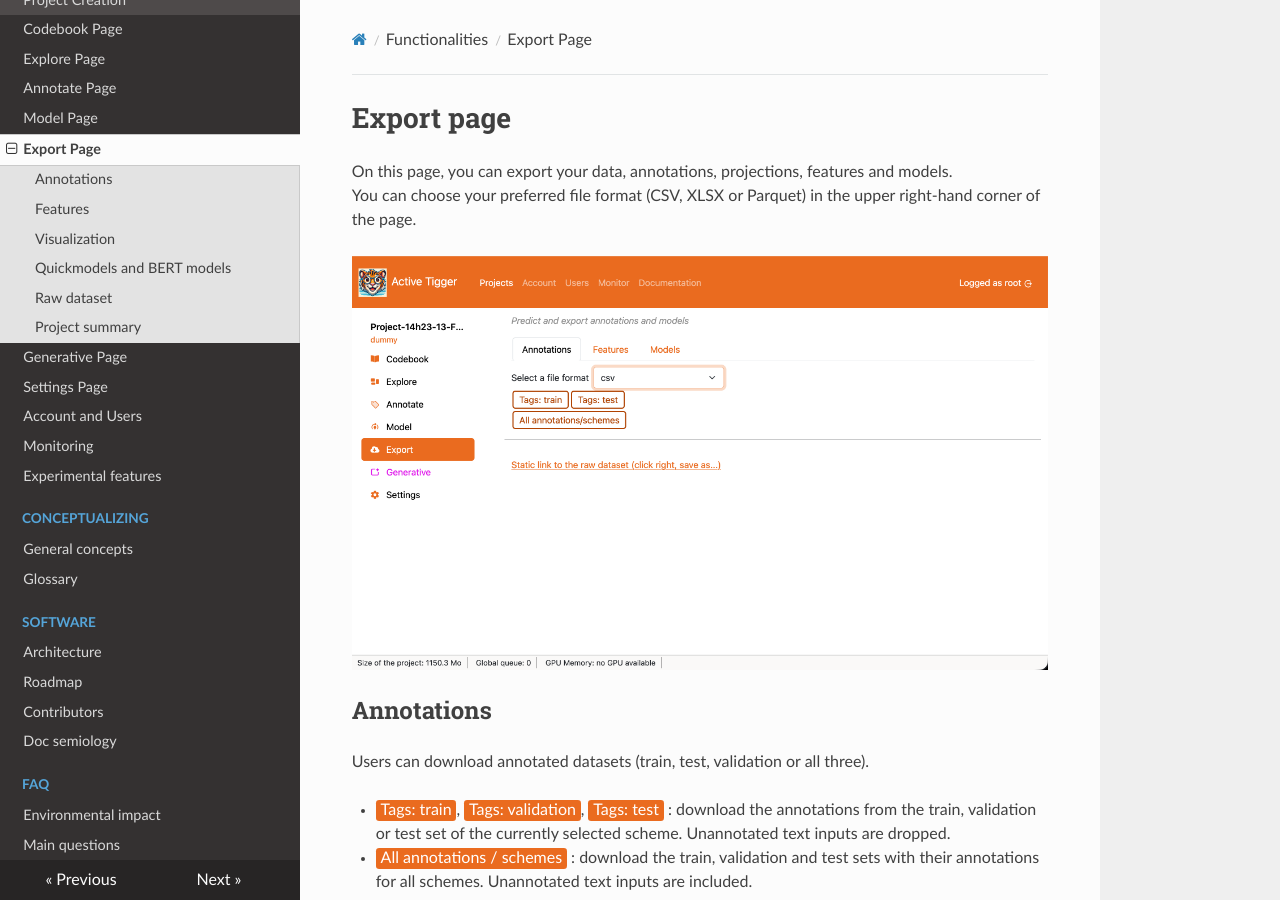
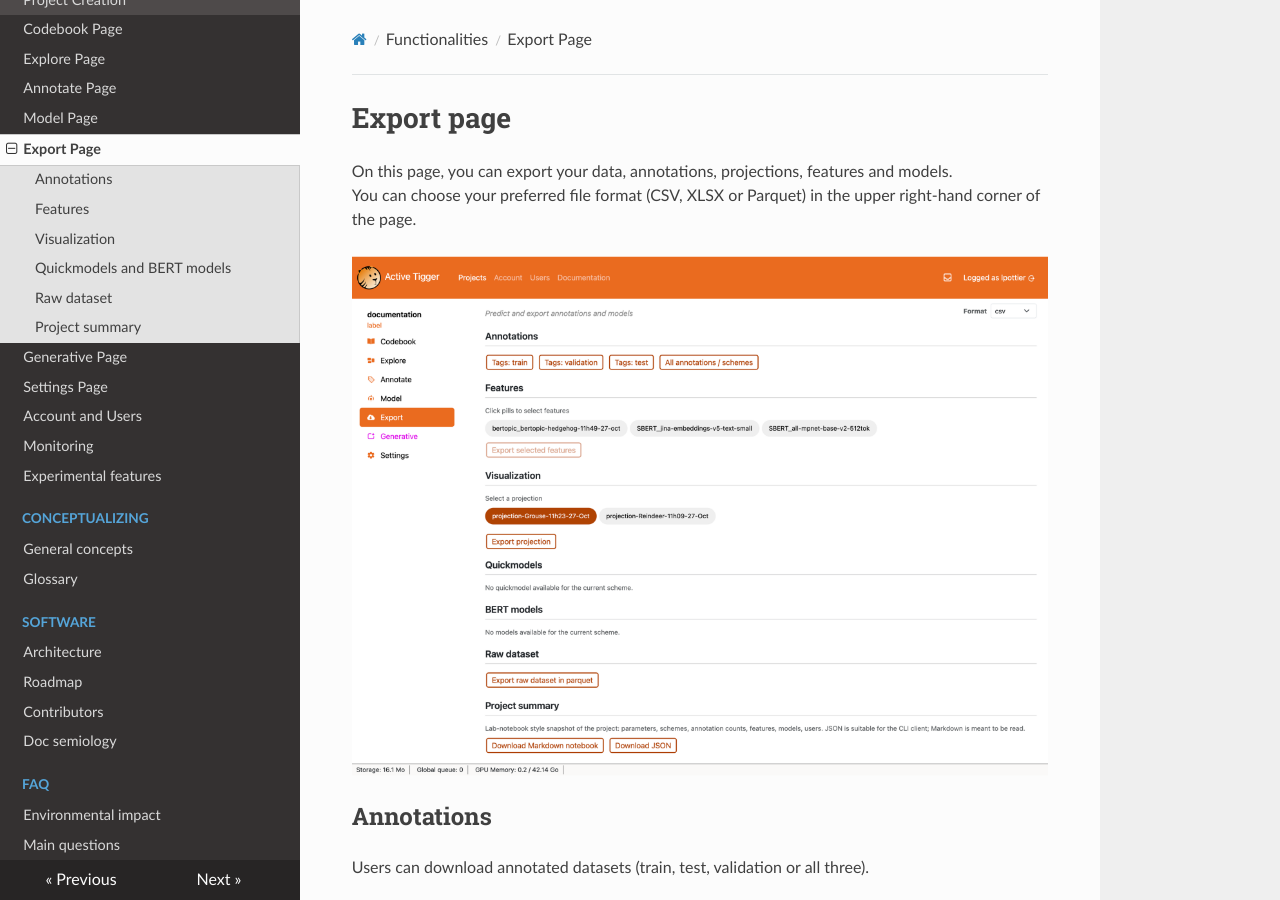
Before and after one commit to activetigger/documentation, an MkDocs documentation site: the page built from docs/functionalities/export.md, in a window 1280 px wide and 900 px high. Built offline with MkDocs 1.6.1, drawn with Linux system fonts in a browser that asks for light colours; nearby versions of some CDN libraries.

Commit message:
updated images of export page

```diff
--- a/docs/functionalities/export.md
+++ b/docs/functionalities/export.md
@@ -3,7 +3,7 @@
 On this page, you can export your data, annotations, projections, features and models.
 You can choose your preferred file format (CSV, XLSX or Parquet) in the upper right-hand corner of the page.
 
-![](../img/functionalities/export-annotations.png)
+![](../img/functionalities/export.png)
 
 ## Annotations
 
```
Also changed, not shown: docs/img/functionalities/export-annotations.png (deleted), docs/img/functionalities/export-features.png (deleted), docs/img/functionalities/export-models.png (deleted), docs/img/functionalities/export.png (added).
